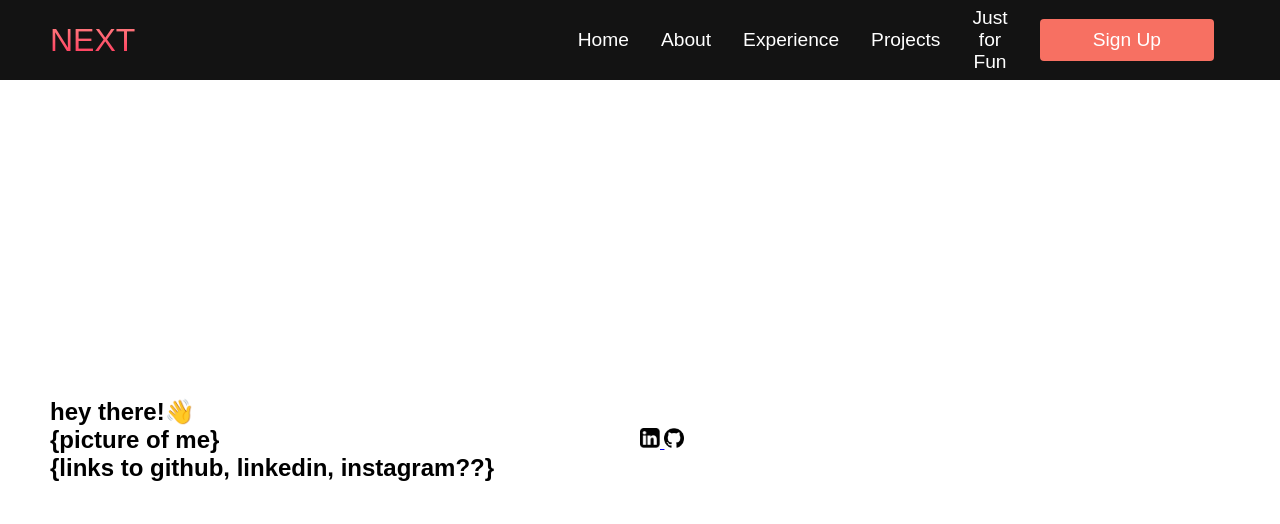
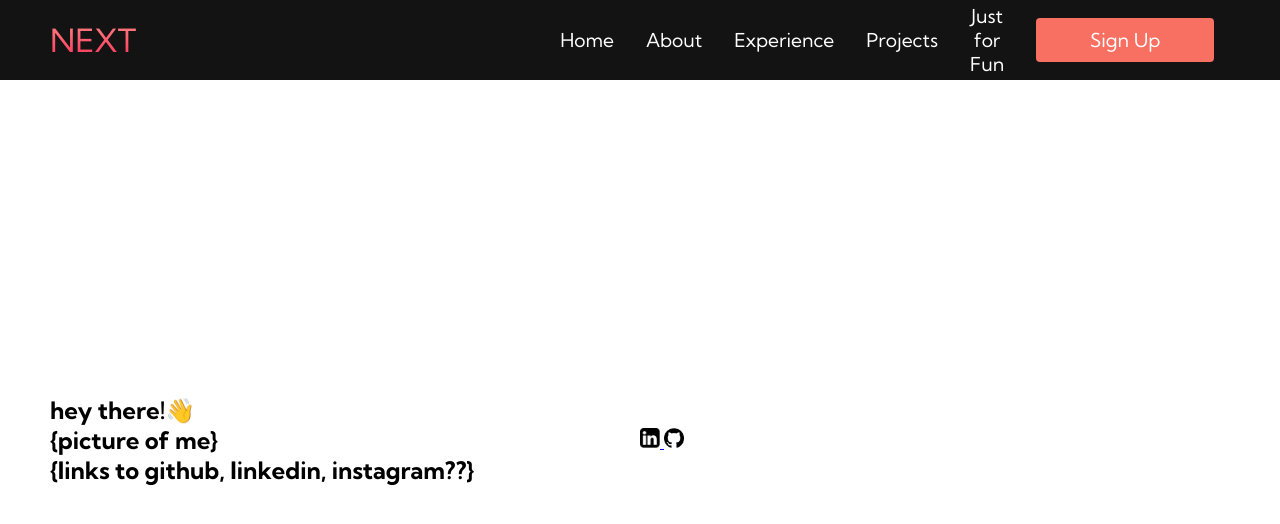
Before and after one commit to dxwu2/dxwu2.github.io, a plain HTML site: page index.html in a window 1280 px wide. Drawn offline with Linux system fonts and the light colour scheme.

Commit message:
added google font

```diff
--- a/index.html
+++ b/index.html
@@ -6,6 +6,9 @@
     <meta name="viewport" content="width=device-width, initial-scale=1.0">
     <title>beep boop beep</title>
     <link rel="stylesheet" href="styles.css">
+    <link rel="preconnect" href="https://fonts.googleapis.com">
+    <link rel="preconnect" href="https://fonts.gstatic.com" crossorigin>
+    <link href="https://fonts.googleapis.com/css2?family=Kumbh+Sans:wght@400;700&display=swap" rel="stylesheet">
 </head>
 <body>
     <nav class="navbar">
```
